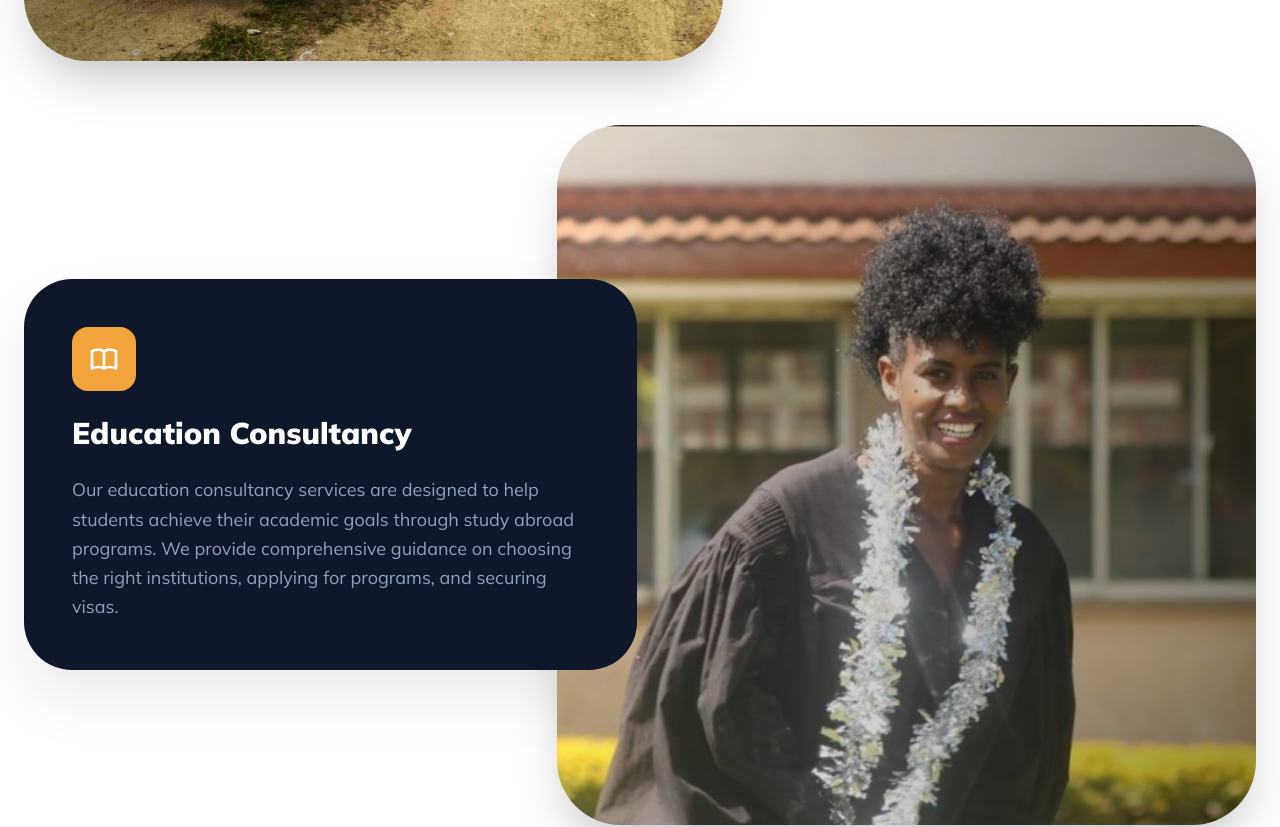
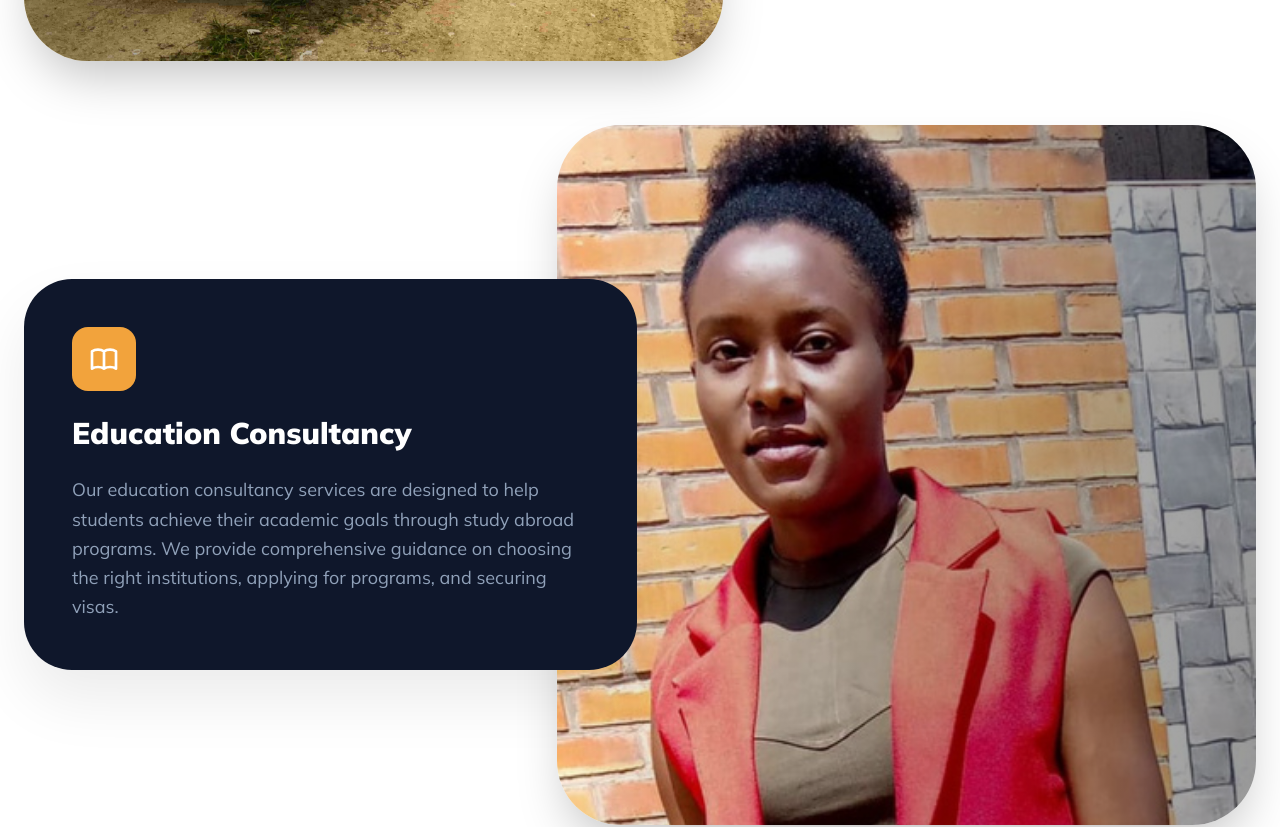
Before and after one commit to Muhinde234/tour, a Next.js app: page / in a window 1280 px wide. Shown: the part 4040-4867 px from the top of the page. Built offline with nearby package versions, Linux system fonts and the light colour scheme; no server answers; the database is empty.

Commit message:
change the images

```diff
--- a/app/components/SanTechMarquee.tsx
+++ b/app/components/SanTechMarquee.tsx
@@ -5,17 +5,17 @@ import { motion } from "framer-motion";
 
 const partners = [
   { name: "SAN Tech", src: "/santech.png" },
-  { name: "Partner 1", src: "/images/pattern2.webp" }, // Replace with your actual logo paths
+  { name: "Partner 1", src: "/images/pattern2.webp" },
  { name: "Partner 4", src: "/images/pattern1.jpeg" }
 ];
 
-// Duplicate the list multiple times to ensure a seamless infinite gapless scroll
+
 const scrollingPartners = [...partners, ...partners, ...partners, ...partners];
 
 export default function PartnerMarquee() {
   return (
     <section className="relative overflow-hidden bg-[#fefae0] py-12 border-y border-[#f2a33c]/20">
-      {/* Optional Title */}
+
       <div className="mb-8 text-center">
         <h3 className="text-sm font-bold uppercase tracking-[0.3em] text-[#f2a33c]/80">
           Our Global Partners
@@ -23,7 +23,7 @@ export default function PartnerMarquee() {
       </div>
 
       <div className="relative flex items-center">
-        {/* Left & Right Fades to make it look like it emerges from nothing */}
+
         <div className="pointer-events-none absolute inset-y-0 left-0 z-10 w-32 bg-gradient-to-r from-[#fefae0] to-transparent" />
         <div className="pointer-events-none absolute inset-y-0 right-0 z-10 w-32 bg-gradient-to-l from-[#fefae0] to-transparent" />
 
--- a/app/components/WhatWeDo.tsx
+++ b/app/components/WhatWeDo.tsx
@@ -88,7 +88,7 @@ export default function WhatWeDo() {
 
             <div className="order-1 relative h-[500px] overflow-hidden rounded-[4rem] shadow-2xl lg:col-span-7 lg:h-[700px] lg:order-2">
               <Image
-                src="/images/success-3.jpg"
+                src= "/images/team-manager-therese.jpg"
                 alt="Education"
                 fill
                 className="object-cover transition-transform duration-1000 hover:scale-105"
```
